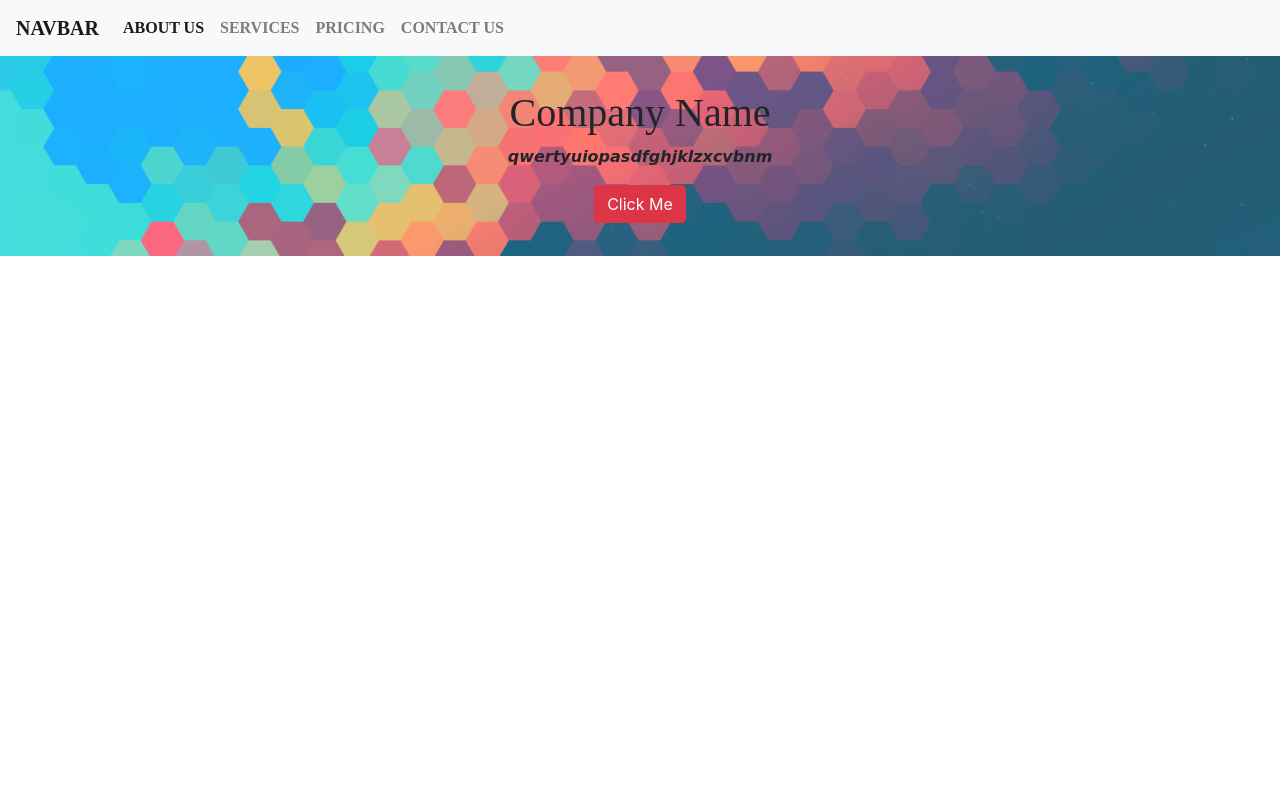
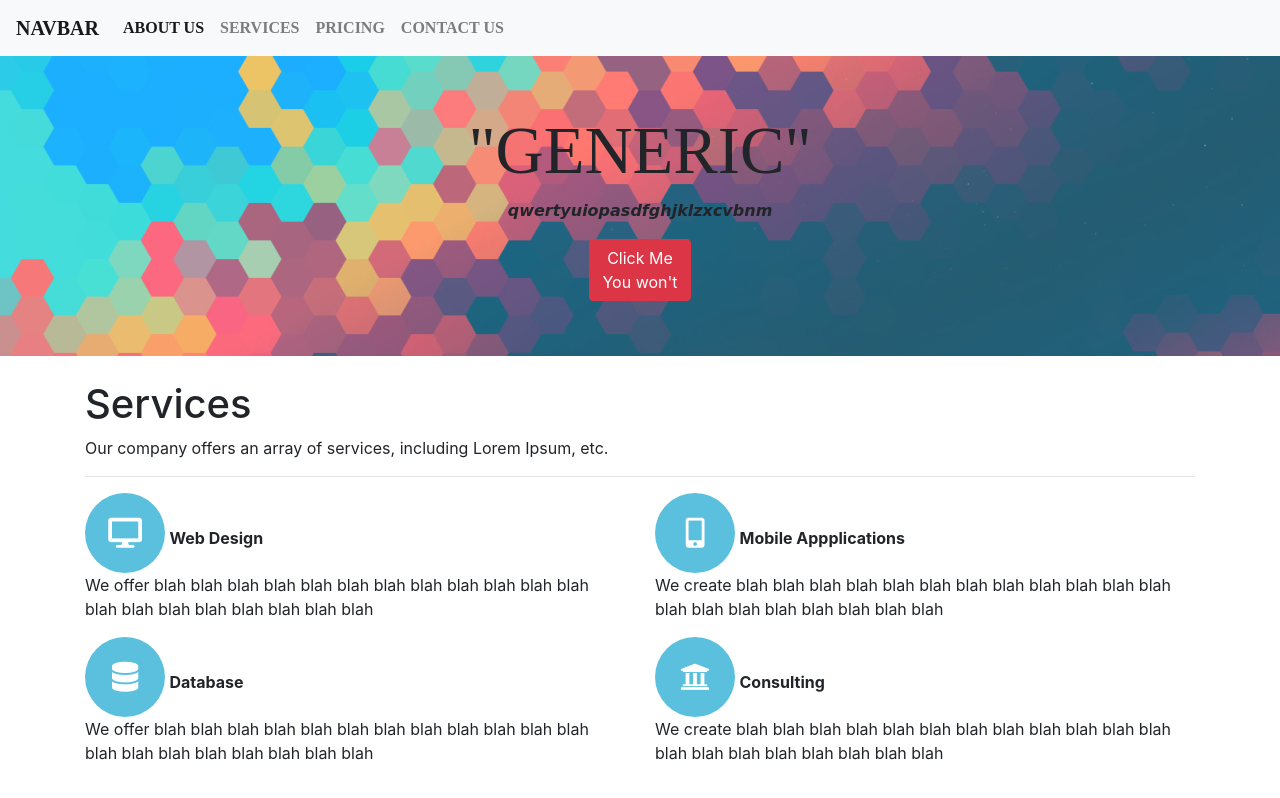
Before and after one commit to StevenJoa/hello-world, a plain HTML site: page index.html in a window 1280 px wide. Drawn offline with nearby package versions, Linux system fonts and the light colour scheme.

Commit message:
your message

```diff
--- a/index.html
+++ b/index.html
@@ -2,9 +2,11 @@
 <html>
 
 <head>
-    <title>My Blog</title>
+    <title>"WEBSITE"</title>
     <link rel="stylesheet" href="style.css" type="text/css" />
     <link rel="stylesheet" href="https://stackpath.bootstrapcdn.com/bootstrap/4.3.1/css/bootstrap.min.css" integrity="sha384-ggOyR0iXCbMQv3Xipma34MD+dH/1fQ784/j6cY/iJTQUOhcWr7x9JvoRxT2MZw1T" crossorigin="anonymous">
+    <link rel="stylesheet" href="https://use.fontawesome.com/releases/v5.7.2/css/all.css" integrity="sha384-fnmOCqbTlWIlj8LyTjo7mOUStjsKC4pOpQbqyi7RrhN7udi9RwhKkMHpvLbHG9Sr" crossorigin="anonymous">
+    <script src= "services.js"></script>
 </head>
 
 <body>
@@ -26,16 +28,50 @@
     <header class="d-flex align-items-center">
         <div class = "container">
         <h1>
-            Company Name
+            "GENERIC"
         </h1>
         <p>
             qwertyuiopasdfghjklzxcvbnm
         </p>
         <button type="button" class="btn btn-danger">
-            Click Me
+            Click Me <br />
+            You won't
         </button>
         </div>
     </header>
+
+    <br />
+
+    <!-- SERVICES -->
+    <section class = "services container">
+        <h1>Services</h1>
+        <p>Our company offers an array of services, including Lorem Ipsum, etc.</p>
+        <hr />
+        <div class = "row">
+            <div class = "col-md-6">
+                <i class = "fas fa-desktop"></i>
+                <span><strong>Web Design</strong></span>
+                <p>We offer blah blah blah blah blah blah blah blah blah blah blah blah blah blah blah blah blah blah blah blah</p>
+            </div>
+            <div class = "col-md-6">
+                <i class = "fas fa-mobile-alt"></i>
+                <span><strong>Mobile Appplications</strong></span>
+                <p>We create blah blah blah blah blah blah blah blah blah blah blah blah blah blah blah blah blah blah blah blah</p>
+            </div>
+        </div>
+        <div class = "row">
+            <div class = "col-md-6">
+                <i class = "fas fa-database"></i>
+                <span><strong>Database</strong></span>
+                <p>We offer blah blah blah blah blah blah blah blah blah blah blah blah blah blah blah blah blah blah blah blah</p>
+            </div>
+            <div class = "col-md-6">
+                <i class = "fas fa-university"></i>
+                <span><strong>Consulting</strong></span>
+                <p>We create blah blah blah blah blah blah blah blah blah blah blah blah blah blah blah blah blah blah blah blah</p>
+            </div>
+        </div>
+    </section>
 
     <script src="https://code.jquery.com/jquery-3.3.1.slim.min.js" integrity="sha384-q8i/X+965DzO0rT7abK41JStQIAqVgRVzpbzo5smXKp4YfRvH+8abtTE1Pi6jizo" crossorigin="anonymous"></script>
     <script src="https://cdnjs.cloudflare.com/ajax/libs/popper.js/1.14.7/umd/popper.min.js" integrity="sha384-UO2eT0CpHqdSJQ6hJty5KVphtPhzWj9WO1clHTMGa3JDZwrnQq4sF86dIHNDz0W1" crossorigin="anonymous"></script>
--- a/style.css
+++ b/style.css
@@ -14,7 +14,7 @@ nav
 header
 {
     background-image: url(hex.jpg);
-    height: 200px;
+    height: 300px;
     width: 100%;
     text-align: center;
 }
@@ -22,6 +22,7 @@ header
 header h1
 {
     font-family: bold;
+    font-size: 50pt;
 }
 
 header p
@@ -30,3 +31,22 @@ header p
     font-weight: bold;
     font-style: italic;
 }
+
+.services i
+{
+    font-size: 30px;
+    padding: 25px 20px;
+    color: #fff;
+    background-color: #5bc0de;
+    width: 80px;
+    height: 80px;
+    /*Changes the roundness of the container*/
+    border-radius: 50%;
+    text-align: center;
+}
+
+.services span
+{
+    width: 200px;
+    display: inline-block;
+}
```
Also changed, not shown: 1 other file.
